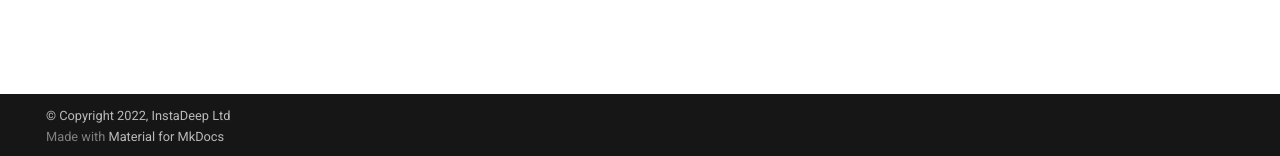
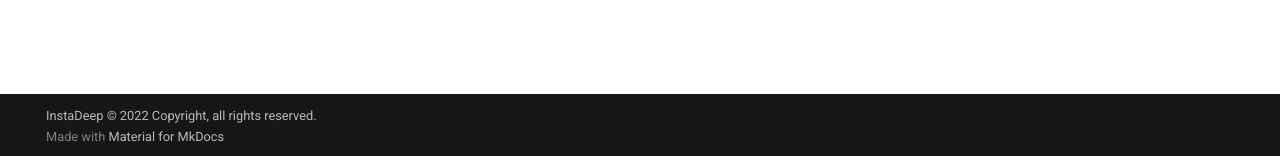
Before and after one commit to instadeepai/catx, an MkDocs documentation site: the page built from docs/index.md, in a window 1280 px wide. Shown: the part 741-897 px from the top of the page. Built offline with MkDocs 1.6.1 and Material for MkDocs 9.7.7, drawn with Linux system fonts in a browser that asks for light colours; comment, search, counter and statistics services are not loaded.

Commit message:
docs: updated copyright in slides and footer

```diff
--- a/mkdocs.yml
+++ b/mkdocs.yml
@@ -68,4 +68,4 @@ nav:
       - catx: api/catx.md
       - network builder: api/network_builder.md
 
-copyright: © Copyright 2022, InstaDeep Ltd
+copyright: InstaDeep © 2022 Copyright, all rights reserved.
```
Also changed, not shown: 1 other file.
